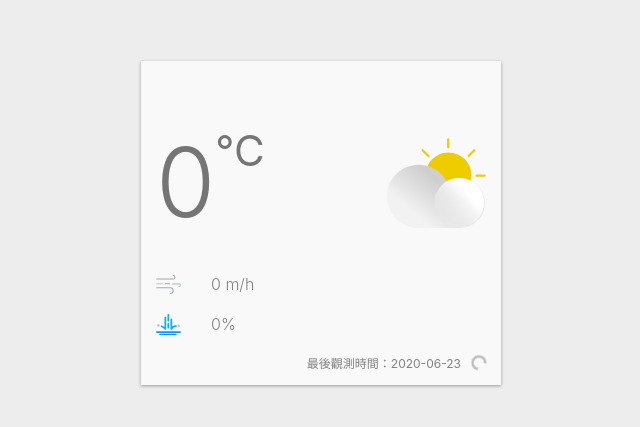
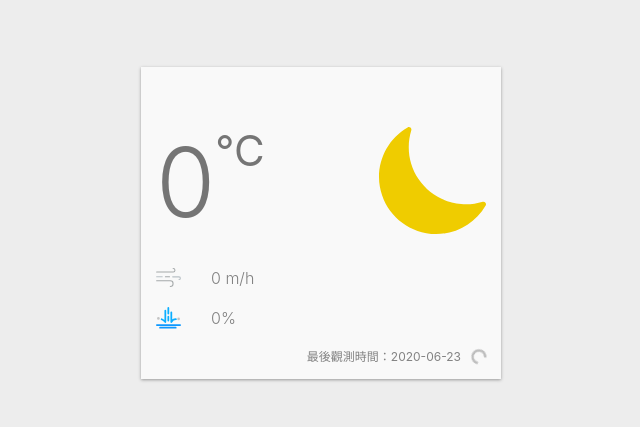
Before and after one commit to ChihYang41/realtime-weather-app, a React (Create React App) app: page / in a window 1280 px wide. Shown: the part 177-604 px from the top of the page, without its empty margins (319-959 px from the left). Built offline with nearby package versions, Linux system fonts and the light colour scheme; no server answers.

Commit message:
Add WeatherIcon Component

```diff
--- a/src/App.tsx
+++ b/src/App.tsx
@@ -2,12 +2,12 @@ import React, { useState, useEffect, useCallback } from 'react'
 import styled from '@emotion/styled'
 import { ThemeProvider } from '@emotion/react'
 import dayjs from 'dayjs'
-import { ReactComponent as DayCloudyIcon } from './images/day-cloudy.svg'
 import { ReactComponent as AirFlowIcon } from './images/airFlow.svg'
 import { ReactComponent as RainIcon } from './images/rain.svg'
 import { ReactComponent as RefreshIcon } from './images/refresh.svg'
 import { ReactComponent as LoadingIcon } from './images/loading.svg'
 import { theme } from './theme'
+import WeatherIcon from './components/WeatherIcon'
 
 // Theme Type
 type TThemeMode = 'light' | 'dark'
@@ -168,10 +168,6 @@ const Refresh = styled.div<IRefreshProps>`
   }
 `
 
-const DayCloudy = styled(DayCloudyIcon)`
-  flex-basis: 30%;
-`
-
 // CONSTANTS
 const AUTHORIZATION_KEY = 'CWB-A2C09667-9B71-49CD-8FF3-82B2711C86B5'
 const LOCATION_NAME = '臺北'
@@ -227,7 +223,7 @@ const getWeatherForecast = () => {
 
       return {
         description: weatherElements.Wx.parameterName,
-        weatherCode: weatherElements.Wx.parameterValue,
+        weatherCode: Number(weatherElements.Wx.parameterValue),
         rainPossibility: weatherElements.PoP.parameterName,
         comfortability: weatherElements.CI.parameterName,
       }
@@ -245,7 +241,7 @@ function App() {
     rainPossibility: 0,
     observationTime: '2020-06-23',
     comfortability: '',
-    weatherCode: 0,
+    weatherCode: 1,
     isLoading: true,
   })
 
@@ -280,8 +276,9 @@ function App() {
     rainPossibility,
     isLoading,
     observationTime,
+    weatherCode,
   } = weatherElement
-
+  console.log(weatherCode)
   return (
     <ThemeProvider theme={theme[currentTheme]}>
       <Container>
@@ -294,7 +291,7 @@ function App() {
             <Temperature>
               {Math.round(temperature)} <Celsius>°C</Celsius>
             </Temperature>
-            <DayCloudy />
+            <WeatherIcon weatherCode={weatherCode} moment={'night'} />
           </CurrentWeather>
           <AirFlow>
             <AirFlowIcon />
--- /dev/null
+++ b/src/components/WeatherIcon.tsx
@@ -0,0 +1,100 @@
+import { ReactComponent as DayClear } from './../images/day-clear.svg'
+import { ReactComponent as DayCloudy } from './../images/day-cloudy.svg'
+import { ReactComponent as DayCloudyFog } from './../images/day-cloudy-fog.svg'
+import { ReactComponent as DayFog } from './../images/day-fog.svg'
+import { ReactComponent as DayPartiallyClearWithRain } from './../images/day-partially-clear-with-rain.svg'
+import { ReactComponent as DaySnowing } from './../images/day-snowing.svg'
+import { ReactComponent as DayThunderstorm } from './../images/day-thunderstorm.svg'
+import { ReactComponent as NightClear } from './../images/night-clear.svg'
+import { ReactComponent as NightCloudy } from './../images/night-cloudy.svg'
+import { ReactComponent as NightCloudyFog } from './../images/night-cloudy-fog.svg'
+import { ReactComponent as NightFog } from './../images/night-fog.svg'
+import { ReactComponent as NightPartiallyClearWithRain } from './../images/night-partially-clear-with-rain.svg'
+import { ReactComponent as NightSnowing } from './../images/night-snowing.svg'
+import { ReactComponent as NightThunderstorm } from './../images/night-thunderstorm.svg'
+import React, { useMemo } from 'react'
+import styled from '@emotion/styled'
+
+interface IProps {
+  weatherCode: number
+  moment: TWeatherMode
+}
+
+export type TWeatherMode = keyof typeof weatherIcons
+export type TWeatherIcon =
+  | keyof typeof weatherIcons['day']
+  | keyof typeof weatherIcons['night']
+
+const IconContainer = styled.div`
+  flex-basis: 30%;
+
+  svg {
+    max-height: 110px;
+  }
+`
+
+const weatherTypes = {
+  isThunderstorm: [15, 16, 17, 18, 21, 22, 33, 34, 35, 36, 41],
+  isClear: [1],
+  isCloudyFog: [25, 26, 27, 28],
+  isCloudy: [2, 3, 4, 5, 6, 7],
+  isFog: [24],
+  isPartiallyClearWithRain: [
+    8,
+    9,
+    10,
+    11,
+    12,
+    13,
+    14,
+    19,
+    20,
+    29,
+    30,
+    31,
+    32,
+    38,
+    39,
+  ],
+  isSnowing: [23, 37, 42],
+}
+
+const weatherIcons = {
+  day: {
+    isThunderstorm: <DayThunderstorm />,
+    isClear: <DayClear />,
+    isCloudyFog: <DayCloudyFog />,
+    isCloudy: <DayCloudy />,
+    isFog: <DayFog />,
+    isPartiallyClearWithRain: <DayPartiallyClearWithRain />,
+    isSnowing: <DaySnowing />,
+  },
+  night: {
+    isThunderstorm: <NightThunderstorm />,
+    isClear: <NightClear />,
+    isCloudyFog: <NightCloudyFog />,
+    isCloudy: <NightCloudy />,
+    isFog: <NightFog />,
+    isPartiallyClearWithRain: <NightPartiallyClearWithRain />,
+    isSnowing: <NightSnowing />,
+  },
+}
+
+const weatherCodeToType = (weatherCode: number): TWeatherIcon => {
+  const weatherType = Object.entries(weatherTypes).find(([_, weatherCodes]) => {
+    return weatherCodes.includes(weatherCode)
+  })
+  return weatherType![0] as TWeatherIcon
+}
+
+function WeatherIcon({ weatherCode, moment }: IProps) {
+  const weatherType: TWeatherIcon = useMemo(
+    () => weatherCodeToType(weatherCode),
+    [weatherCode]
+  )
+  const weatherIcon = weatherIcons[moment][weatherType]
+
+  return <IconContainer>{weatherIcon}</IconContainer>
+}
+
+export default WeatherIcon
--- a/src/index.tsx
+++ b/src/index.tsx
@@ -1,18 +1,13 @@
-import React from 'react';
-import ReactDOM from 'react-dom';
-import './index.css';
-import App from './App';
-import reportWebVitals from './reportWebVitals';
+import React from 'react'
+import ReactDOM from 'react-dom'
+import './index.css'
+import App from './App'
+import reportWebVitals from './reportWebVitals'
 import 'normalize.css'
 
-ReactDOM.render(
-  <React.StrictMode>
-    <App />
-  </React.StrictMode>,
-  document.getElementById('root')
-);
+ReactDOM.render(<App />, document.getElementById('root'))
 
 // If you want to start measuring performance in your app, pass a function
 // to log results (for example: reportWebVitals(console.log))
 // or send to an analytics endpoint. Learn more: https://bit.ly/CRA-vitals
-reportWebVitals();
+reportWebVitals()
```
